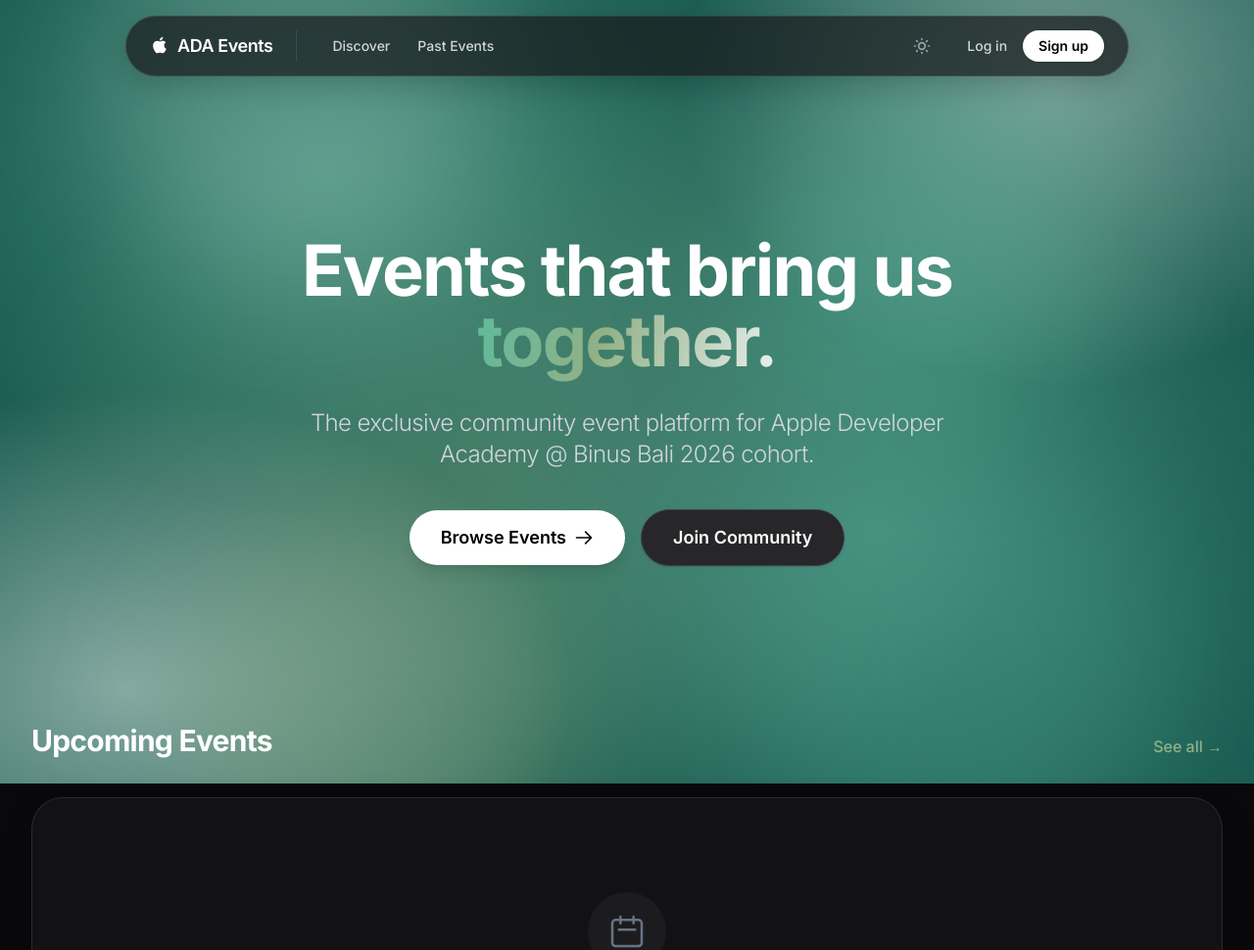
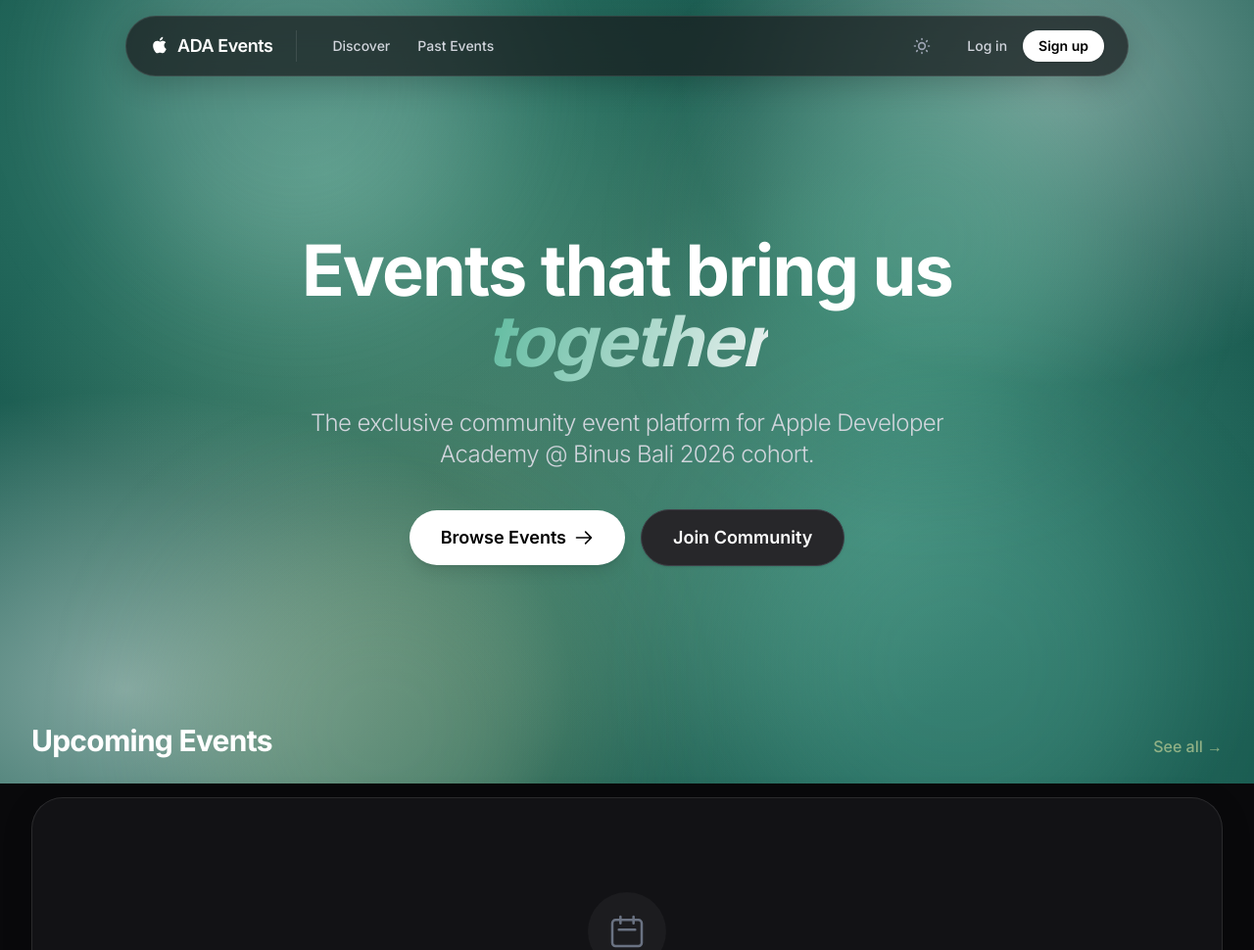
Before and after one commit to JavohirMX/ada-events, a Django app: page / in a window 1280 px wide. Shown: the top 970 px of the page at 98% size. Run offline with Django 5.2, Linux system fonts and the light colour scheme; data that the repository does not hold is empty; some libraries are stand-ins or nearby versions.

Commit message:
style(home): update hero text styling and gradient background

```diff
--- a/events/templates/events/home.html
+++ b/events/templates/events/home.html
@@ -9,7 +9,7 @@
     <div class="max-w-4xl mx-auto px-4 sm:px-6 lg:px-8 text-center" x-data="{ show: false }" x-init="setTimeout(() => show = true, 100)">
         <h1 class="text-4xl sm:text-5xl md:text-7xl font-extrabold tracking-tight text-gray-900 dark:text-white mb-6 sm:mb-8 transition-all duration-1000 transform" :class="show ? 'translate-y-0 opacity-100' : 'translate-y-8 opacity-0'">
             Events that bring us <br class="hidden sm:block"/>
-            <span class="text-transparent bg-clip-text bg-[linear-gradient(110deg,_#1B5D52_0%,_#3C7564_24%,_#57AA97_48%,_#5DBA9E_68%,_#91B186_84%,_#EBF1F0_100%)] dark:bg-[linear-gradient(110deg,_#5DBA9E_0%,_#91B186_42%,_#EBF1F0_100%)]">together.</span>
+            <span class="text-transparent bg-clip-text bg-[linear-gradient(110deg,_#1B5D52_0%,_#3C7564_24%,_#57AA97_48%,_#5DBA9E_100%)] dark:bg-[linear-gradient(110deg,_#5DBA9E_0%,_#EBF1F0_100%)]"><i>together</i></span>
         </h1>
         <p class="text-lg sm:text-xl md:text-2xl text-gray-600 dark:text-gray-300 mb-8 sm:mb-10 max-w-2xl mx-auto tracking-tight font-light transition-all duration-1000 delay-150 transform" :class="show ? 'translate-y-0 opacity-100' : 'translate-y-8 opacity-0'">
             The exclusive community event platform for Apple Developer Academy @ Binus Bali 2026 cohort.
--- a/templates/base.html
+++ b/templates/base.html
@@ -35,7 +35,7 @@
 </head>
 <body class="bg-transparent text-gray-900 dark:text-gray-100 min-h-screen flex flex-col font-sans transition-colors duration-300 relative">
     <div class="fixed inset-0 -z-20 bg-ada-fluid"></div>
-    <div class="fixed inset-0 -z-10 overflow-hidden pointer-events-none">
+    <div class="fixed inset-0 -z-10 overflow-hidden pointer-events-none hidden md:block">
         <div class="absolute -top-24 left-[8%] h-[24rem] w-[24rem] rounded-full bg-[#EBF1F0]/35 dark:bg-[#EBF1F0]/20 blur-3xl mix-blend-screen dark:mix-blend-soft-light animate-ada-float-slow"></div>
         <div class="absolute top-[8%] right-[12%] h-[22rem] w-[22rem] rounded-full bg-[#5DBA9E]/30 dark:bg-[#5DBA9E]/35 blur-3xl mix-blend-screen dark:mix-blend-soft-light animate-ada-float-reverse"></div>
         <div class="absolute bottom-[-8rem] left-[16%] h-[24rem] w-[24rem] rounded-full bg-[#91B186]/24 dark:bg-[#91B186]/30 blur-3xl mix-blend-screen dark:mix-blend-soft-light animate-ada-float-reverse"></div>
```
Also changed, not shown: static/css/output.css.
